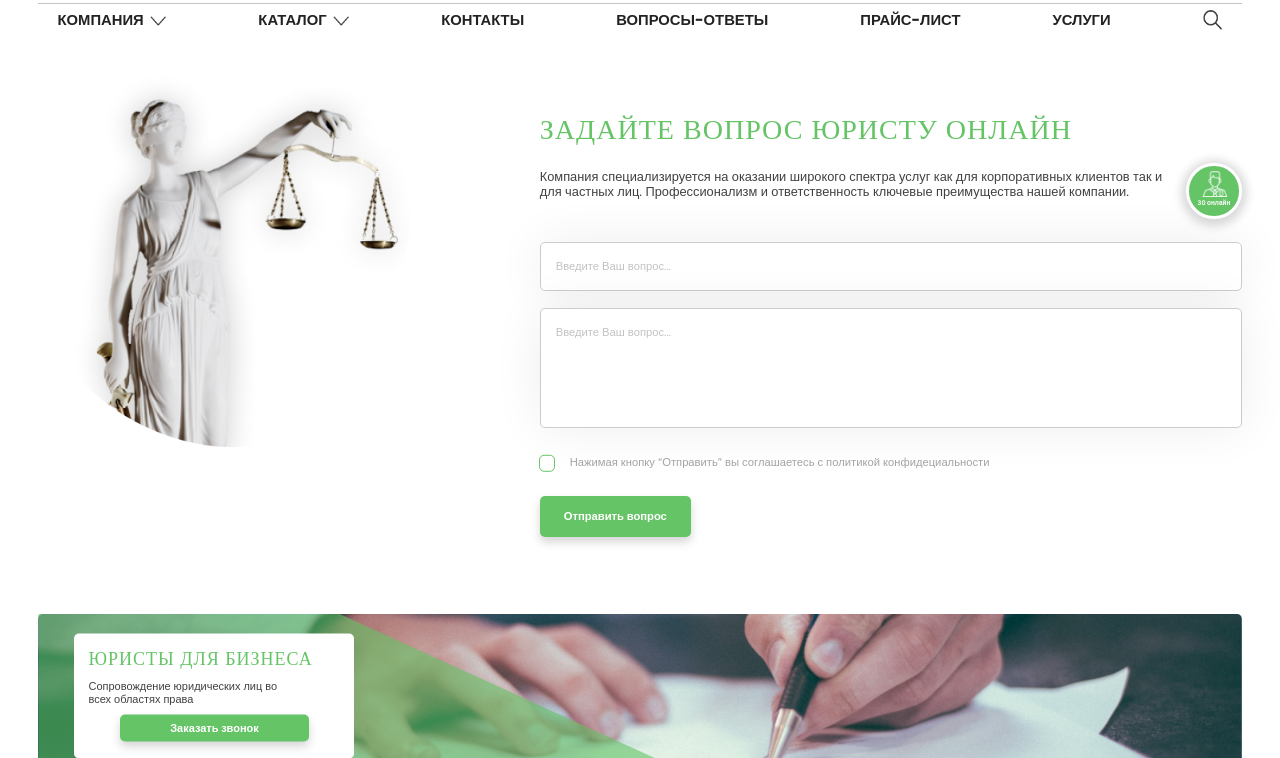
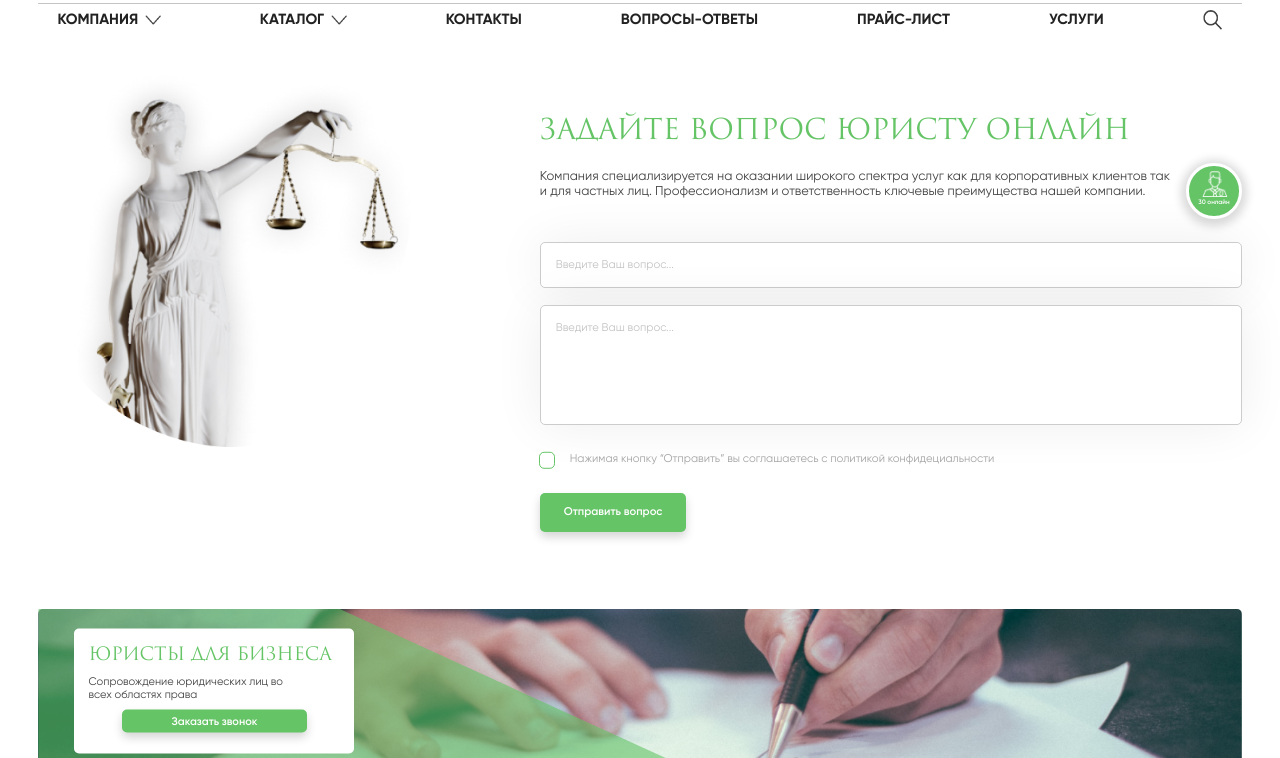
Before and after one commit to Schneizel-el-Britania/practice_HTML_CSS, a plain HTML site: page index.html in a window 1280 px wide. Shown: the part 157-915 px from the top of the page. Drawn offline with Linux system fonts and the light colour scheme.

Commit message:
Update fonts

```diff
--- a/assets/css/review-objects/review-card.css
+++ b/assets/css/review-objects/review-card.css
@@ -1,6 +1,5 @@
 .review-card {
   --card-padding: 4vw;
-  /* --card-padding: 5%; */
 
   padding: var(--card-padding);
   margin: 1vw;
@@ -57,7 +56,7 @@
   --object-font-size: 12.5px;
 
   color: var(--text-color);
-  font-family: "Cinzel", serif;
+  font-family: 'Trajan Pro 3', serif;
   font-size: var(--object-font-size);
 }
 
--- a/assets/css/style.css
+++ b/assets/css/style.css
@@ -3,7 +3,7 @@
   --text-color: #414141;
   --border-radius: 5px;
 
-  font-family: "Poppins", sans-serif;
+  font-family: "Gilroy", sans-serif;
   font-size: 13px;
 }
 
@@ -23,12 +23,9 @@
   --object-font-size: 23px;
 
   padding-bottom: 3vw;
-  /* margin-bottom: calc(var(--object-font-size) * 0.6); */
-
   color: var(--main-color);
-  font-family: "Cinzel", serif;
+  font-family: 'Trajan Pro 3', serif;
   font-size: var(--object-font-size);
-  letter-spacing: 1px;
   line-height: calc(var(--object-font-size) * 1.3);
   text-align: center;
   text-transform: uppercase;
--- /dev/null
+++ b/fonts/Gilroy-Bold/style.css
@@ -0,0 +1,9 @@
+@font-face {
+    font-family: 'Gilroy';
+    src: local('Gilroy Bold'), local('Gilroy-Bold'),
+        url('Gilroy-Bold.woff2') format('woff2'),
+        url('Gilroy-Bold.woff') format('woff'),
+        url('Gilroy-Bold.ttf') format('truetype');
+    font-weight: 700;
+    font-style: normal;
+  }
--- /dev/null
+++ b/fonts/Gilroy-Regular/style.css
@@ -0,0 +1,9 @@
+@font-face {
+    font-family: 'Gilroy';
+    src: local('Gilroy Regular'), local('Gilroy-Regular'),
+        url('Gilroy-Regular.woff2') format('woff2'),
+        url('Gilroy-Regular.woff') format('woff'),
+        url('Gilroy-Regular.ttf') format('truetype');
+    font-weight: 400;
+    font-style: normal;
+  }
--- /dev/null
+++ b/fonts/Gilroy-Semibold/style.css
@@ -0,0 +1,9 @@
+@font-face {
+    font-family: 'Gilroy';
+    src: local('Gilroy Semibold'), local('Gilroy-Semibold'),
+        url('Gilroy-Semibold.woff2') format('woff2'),
+        url('Gilroy-Semibold.woff') format('woff'),
+        url('Gilroy-Semibold.ttf') format('truetype');
+    font-weight: 600;
+    font-style: normal;
+  }
--- /dev/null
+++ b/fonts/TrajanPro3Regular/style.css
@@ -0,0 +1,9 @@
+@font-face {
+    font-family: 'Trajan Pro 3';
+    src: local('Trajan Pro 3 Regular'), local('Trajan-Pro-3-Regular'),
+        url('TrajanPro3Regular.woff2') format('woff2'),
+        url('TrajanPro3Regular.woff') format('woff'),
+        url('TrajanPro3Regular.ttf') format('truetype');
+    font-weight: 400;
+    font-style: normal;
+  }
--- a/index.html
+++ b/index.html
@@ -5,6 +5,12 @@
     <meta http-equiv="X-UA-Compatible" content="IE=edge" />
     <meta name="viewport" content="width=device-width, initial-scale=1.0" />
     <title>Document</title>
+
+    <link rel="stylesheet" href="./fonts/TrajanPro3Regular/style.css">
+    <link rel="stylesheet" href="./fonts/Gilroy-Regular/style.css">
+    <link rel="stylesheet" href="./fonts/Gilroy-Semibold/style.css">
+    <link rel="stylesheet" href="./fonts/Gilroy-Bold/style.css">
+
     <link rel="preconnect" href="https://fonts.googleapis.com" />
     <link rel="preconnect" href="https://fonts.gstatic.com" crossorigin />
     <link href="https://fonts.googleapis.com/css2?family=Poppins:wght@400;600;700&display=swap" rel="stylesheet" />
```
Also changed, not shown: fonts/Gilroy-Bold/Gilroy-Bold.ttf (added), fonts/Gilroy-Bold/Gilroy-Bold.woff (added), fonts/Gilroy-Bold/Gilroy-Bold.woff2 (added), fonts/Gilroy-Regular/Gilroy-Regular.ttf (added), fonts/Gilroy-Regular/Gilroy-Regular.woff (added), fonts/Gilroy-Regular/Gilroy-Regular.woff2 (added), fonts/Gilroy-Semibold/Gilroy-Semibold.ttf (added), fonts/Gilroy-Semibold/Gilroy-Semibold.woff (added), fonts/Gilroy-Semibold/Gilroy-Semibold.woff2 (added), fonts/TrajanPro3Regular/TrajanPro3Regular.ttf (added), fonts/TrajanPro3Regular/TrajanPro3Regular.woff (added), fonts/TrajanPro3Regular/TrajanPro3Regular.woff2 (added).
